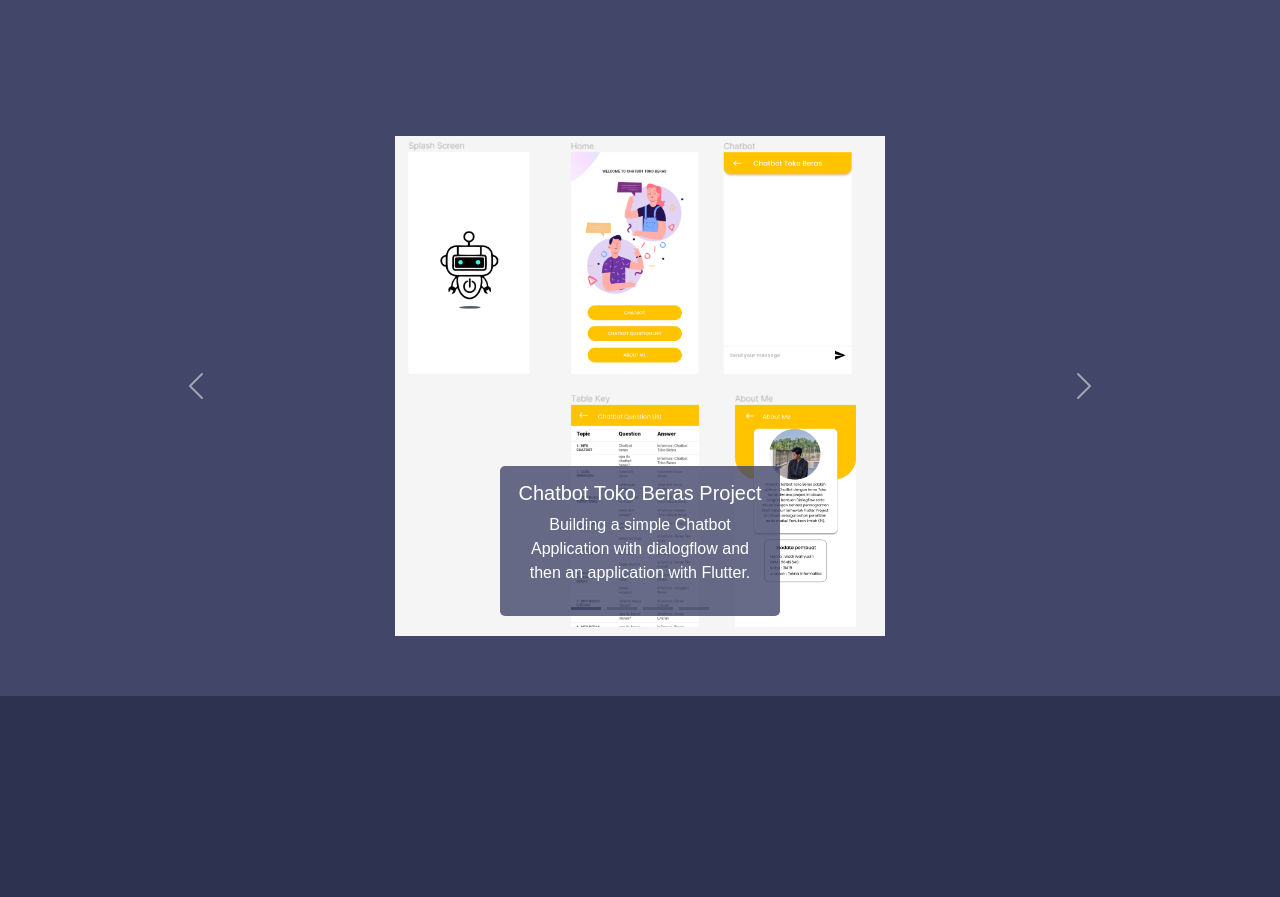
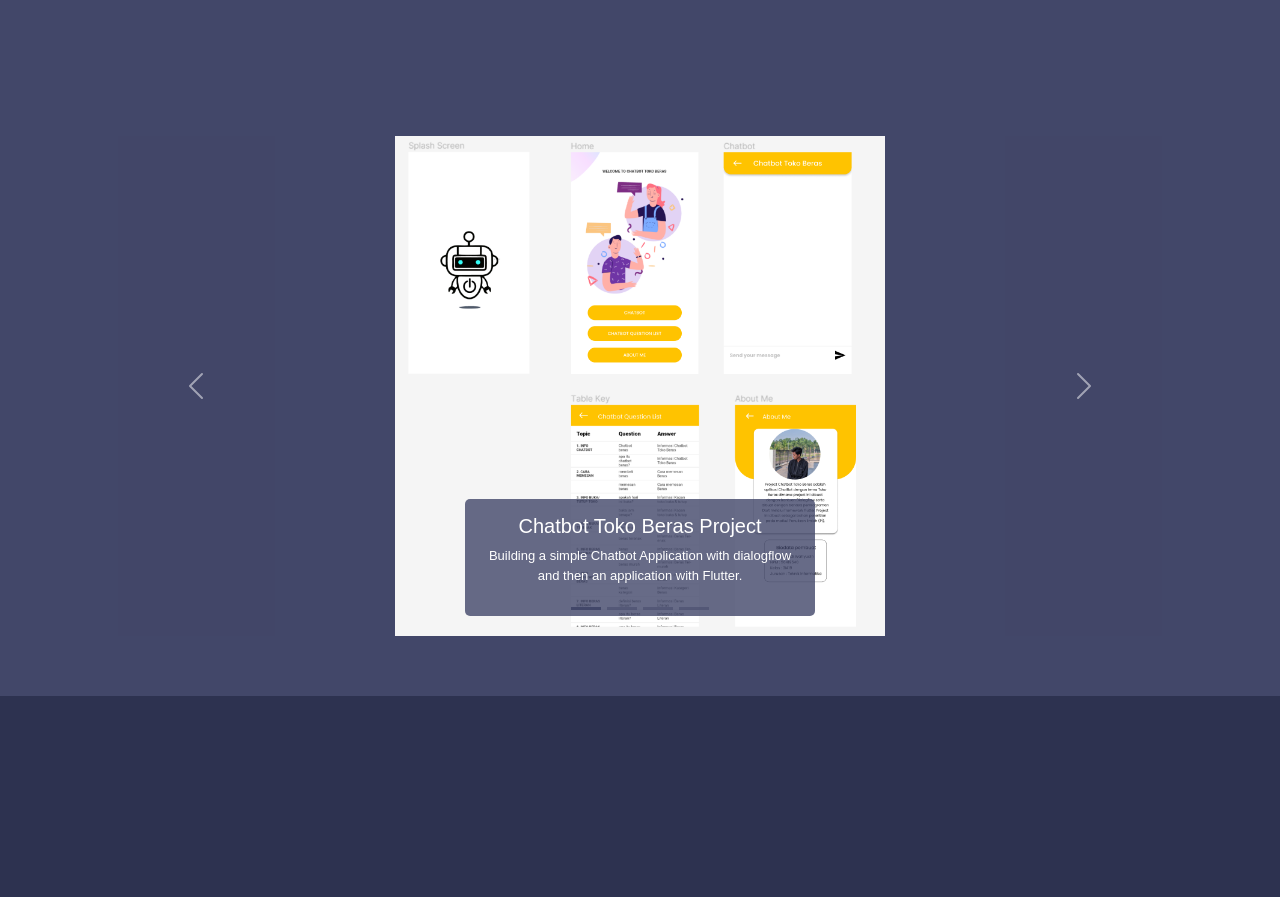
Before and after one commit to reaperizy/personal-site, a plain HTML site: page index.html in a window 1280 px wide. Shown: the part 3240-4137 px from the top of the page. Drawn offline with nearby package versions, Linux system fonts and the light colour scheme.

Commit message:
setting carousel

```diff
--- a/style.css
+++ b/style.css
@@ -255,12 +255,12 @@ footer {
 /* Ukuran carousel lebih kecil di layar desktop */
 @media (min-width: 992px) {
   #portoslide .carousel-inner {
-    max-width: 800px; /* Sesuaikan nilai ini sesuai kebutuhan */
+    max-width: 1000px; /* Sesuaikan nilai ini sesuai kebutuhan */
     margin: 0 auto;
   }
 
   #portoslide .carousel-caption {
-    max-width: 800px; /* Sesuaikan nilai ini sesuai kebutuhan */
+    max-width: 900px; /* Sesuaikan nilai ini sesuai kebutuhan */
     margin: 0 auto;
     background: rgba(66, 71, 105, 0.8); /* Background semi-transparan */
     padding: 15px; /* Padding untuk kenyamanan */
@@ -268,7 +268,7 @@ footer {
     bottom: 20px; /* Menempatkan di bagian bawah gambar */
     left: 50%; /* Menempatkan di tengah */
     transform: translateX(-50%); /* Mengatur agar benar-benar di tengah */
-    font-size: medium;
+    font-size: small;
   }
 
   #portoslide img {
```
